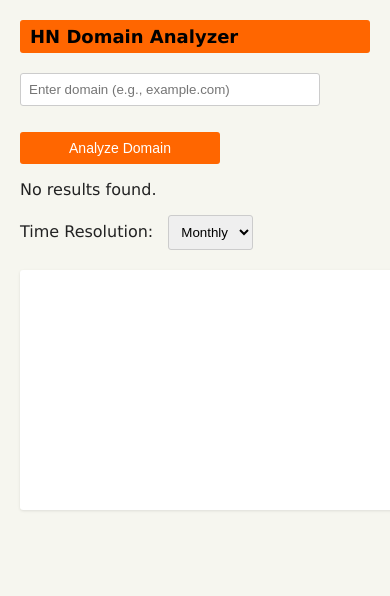
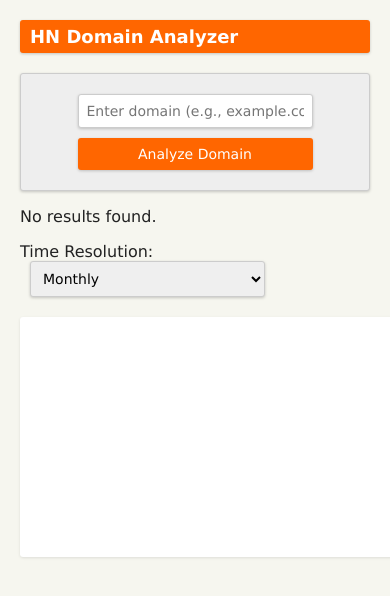
Before and after one commit to kugurerdem/hn-domain-stats, a plain HTML site: page index.html in a window 390 px wide. Shown: the top 596 px of the page. Drawn offline with nearby package versions, Linux system fonts and the light colour scheme.

Commit message:
feat: group the domain input and analyze button

```diff
--- a/app.js
+++ b/app.js
@@ -15,7 +15,7 @@ const
     // Components
     App = () => `
         ${Header()}
-        <div class="form-container">
+        <div class="form">
         ${DomainInput()}
         ${AnalyzeButton()}
         </div>
--- a/style.css
+++ b/style.css
@@ -20,48 +20,39 @@ header {
 header h1 {
     margin: 0;
     font-size: 18px;
-    color: #000;
+    color: #fff;
 }
 
-.form-container {
-    display: flex;
-    justify-content: start;
-    gap: 1em;
-    align-items: center;
-    flex-direction: row;
+header, .form, input[type="text"], button, select {
+    font-size: 14px;
+    font-family: Verdana, Geneva, sans-serif;
+    box-shadow: 0 1px 3px rgba(0,0,0,0.2);
 }
 
-@media (max-width: 600px) {
-    .form-container {
-        flex-direction: column;
-        align-items: stretch;
-    }
+.form {
+    text-align: center;
+    padding: 20px;
+    background-color: #eee;
+    border-radius: 3px;
+    border: 1px solid #ccc;
+}
 
-    input[type="text"] {
-        width: 100%;
-        margin-right: 0;
-        margin-bottom: 10px;
-    }
-
-    button {
-        width: 100%;
-    }
+input[type="text"], button, select {
+    width: 235px;
 }
 
 input[type="text"] {
     box-sizing: border-box;
     padding: 8px;
-    width: 300px;
     border: 1px solid #ccc;
     border-radius: 3px;
-    margin-right: 10px;
+    margin-bottom: 10px;
 }
 
 button {
     background-color: #ff6600;
     color: white;
     border: none;
-    width: 200px;
     padding: 8px 16px;
     border-radius: 3px;
     cursor: pointer;
@@ -96,8 +87,7 @@ li:last-child {
 }
 
 li a {
-    color: #000;
-    text-decoration: none;
+    color: #000; text-decoration: none;
 }
 
 li a:hover {
```
